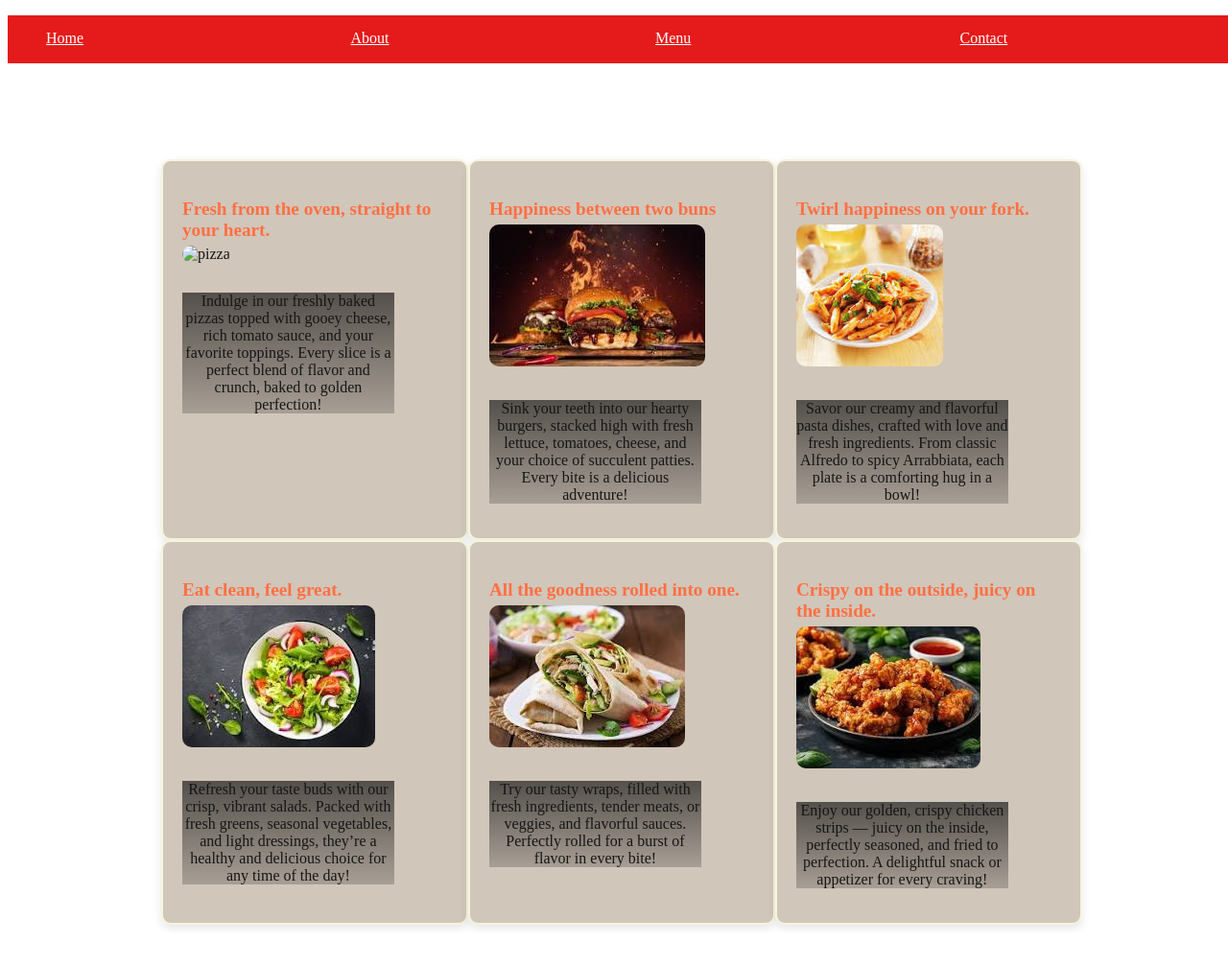
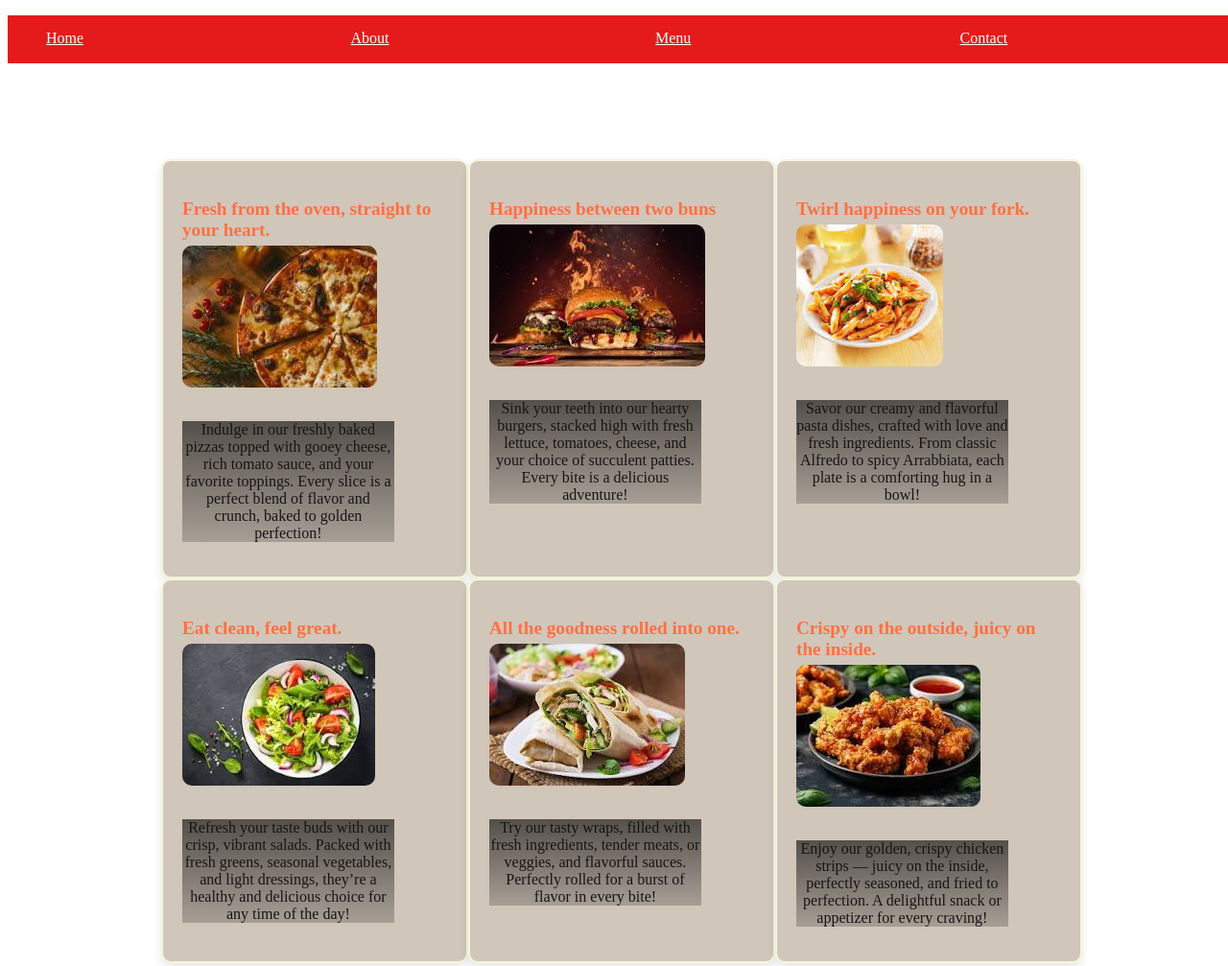
Before and after one commit to SahalaZakariya/task1_SampleStaticWeb, a plain HTML site: page menu.html in a window 1280 px wide. Shown: the top 1007 px of the page at 96% size. Before the commit the page ends 972 px from the top, so only its background shows below. Drawn offline with Linux system fonts and the light colour scheme.

Commit message:
Update menu.html

```diff
--- a/menu.html
+++ b/menu.html
@@ -26,7 +26,7 @@
             <div class="menu-grid">
                 <div class="item">
                     <h3>Fresh from the oven, straight to your heart.</h3>
-                    <img src="./images/pizza.webp" alt="pizza">
+                    <img src="./images/pasta.jpeg" alt="pizza">
                     <p>Indulge in our freshly baked pizzas topped with gooey cheese, rich tomato sauce, and your
                         favorite toppings. Every slice is a perfect blend of flavor and crunch, baked to golden
                         perfection!</p>
```
